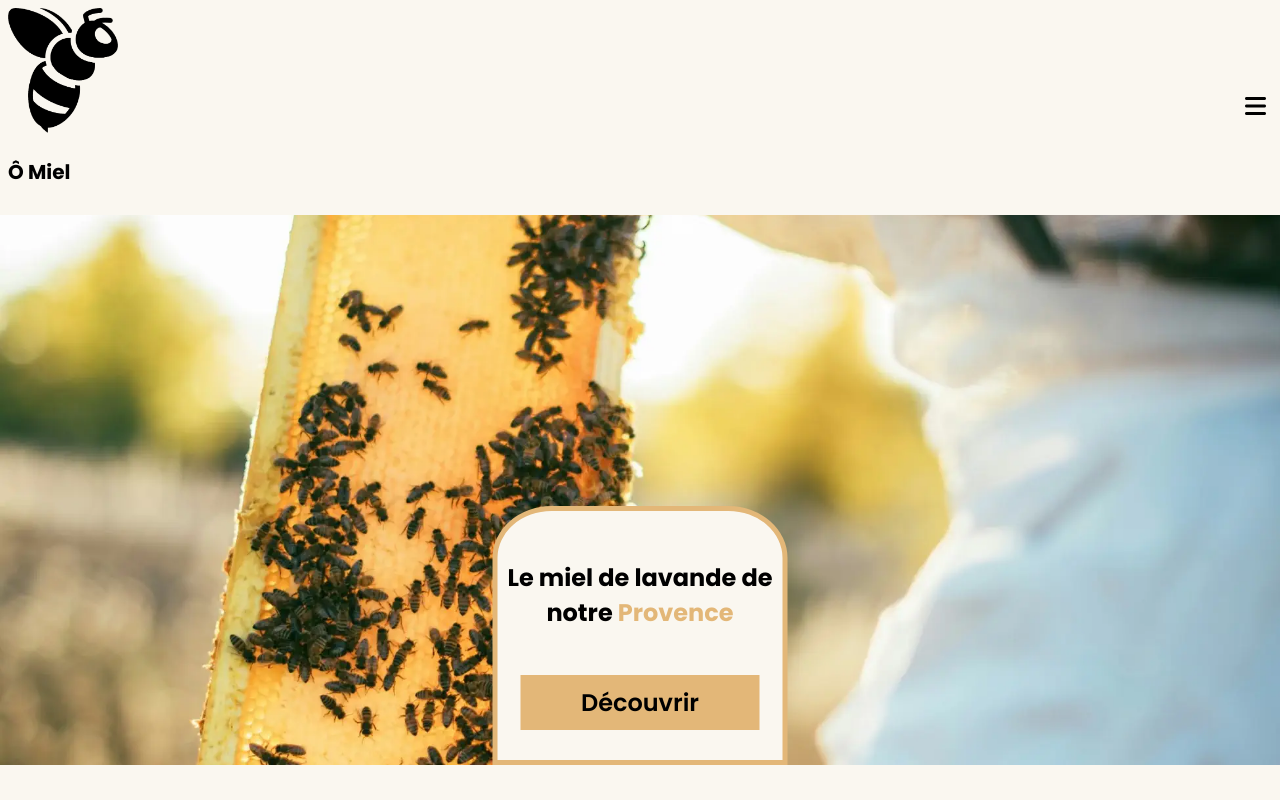
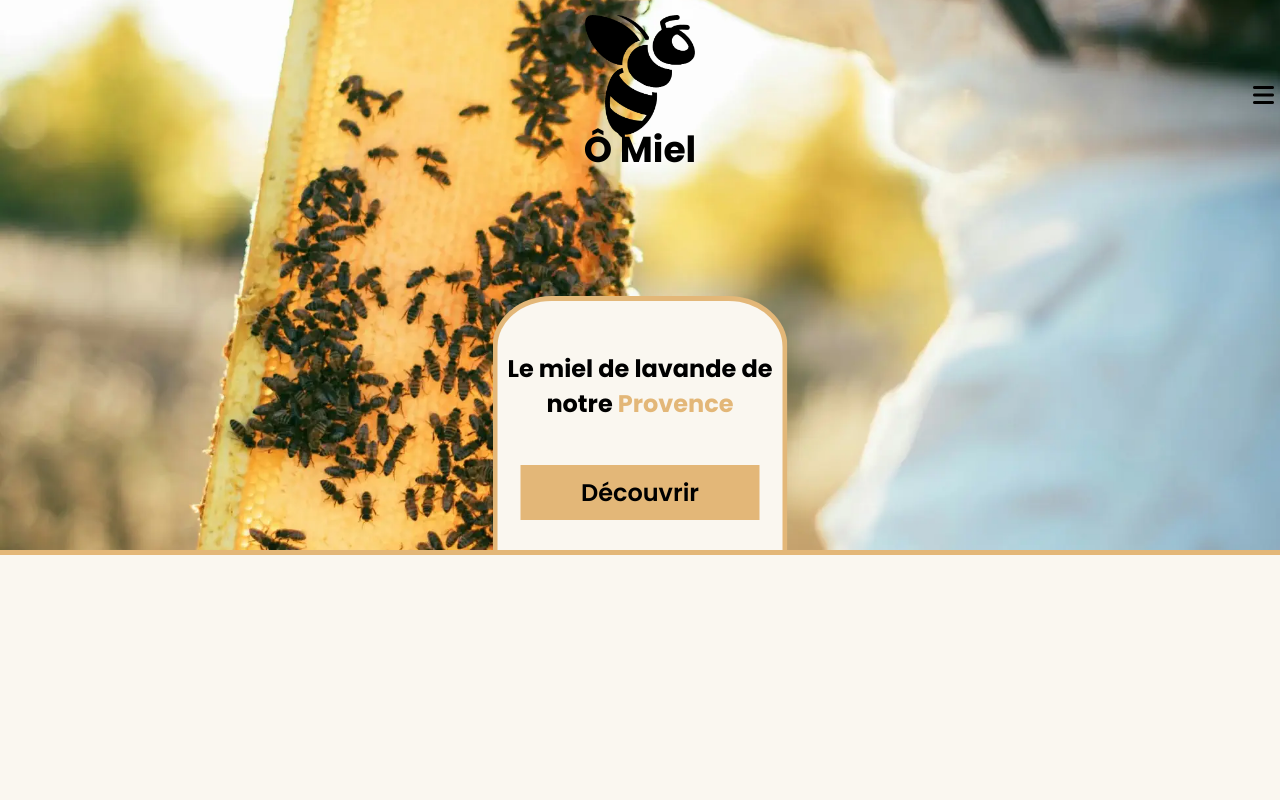
Before and after one commit to AntoineDehan/O-Miel, a website: page index.html in a window 1280 px wide. Drawn offline with Linux system fonts and the light colour scheme.

Commit message:
Section hero

```diff
--- a/index.html
+++ b/index.html
@@ -20,6 +20,7 @@
     <div class="main-conteneur">
       <header>
         <nav class="navbar">
+          <div class="navbar__spacer"></div>
           <div class="navbar__logo">
             <img
               src="./assets/logo.webp"
@@ -27,15 +28,17 @@
             />
             <p class="text-title">Ô Miel</p>
           </div>
-          <button class="navbar__burger" id="burger-toggle">
+          <div class="navbar__nav">
+            <button class="navbar__nav_burger" id="burger-toggle">
               <i class="fa-solid fa-bars"></i>
             </button>
-          <div class="navbar__anchors" id="nav-anchors">
+            <div class="navbar__nav_anchors" id="nav-anchors">
               <button class="close-btn" id="burger-close">X</button>
               <a href="#about">Notre Histoire</a>
               <a href="#product">Notre Miel</a>
               <a href="#review">Vos Avis</a>
               <a href="#question">Vos Questions</a>
+            </div>
           </div>
         </nav>
       </header>
--- a/styles/scss/home/style.scss
+++ b/styles/scss/home/style.scss
@@ -27,6 +27,7 @@ body {
     .text-highlight {
       color: $secondary-color;
     }
+    // A mettre en mixin scss plus tard
     .cta {
       font-family: Poppins;
       font-size: 1.5rem;
@@ -37,26 +38,48 @@ body {
     }
 
     // Règles des sections
+
+    // Header / Navbar
     header {
+      padding-top: 15px;
+      width: 100%;
+      height: 100px;
+      position: absolute;
+      z-index: 1;
       .navbar {
         display: flex;
         justify-content: space-between;
         align-items: center;
-        padding: 0.5rem;
-
+        &__spacer {
+          width: 33%;
+        }
         &__logo {
+          width: 33%;
+          display: flex;
+          flex-direction: column;
+          align-items: center;
+          p {
             font-weight: bold;
+            font-size: 2.25rem;
+            margin: 0;
+            margin-top: -18px;
+          }
           img {
             width: 110px;
+            margin: 0;
           }
         }
-        &__burger {
+        &__nav {
+          width: 33%;
+          display: flex;
+          justify-content: flex-end;
+          &_burger {
             font-size: 1.5rem;
             background: none;
             border: none;
             cursor: pointer;
           }
-        &__anchors {
+          &_anchors {
             display: none;
             flex-direction: column;
             gap: 1rem;
@@ -81,11 +104,14 @@ body {
           }
         }
       }
+    }
 
+    // Section hero
     .hero {
       position: relative;
       width: 100%;
       height: 550px;
+      border-bottom: 5px solid $secondary-color;
       img {
         width: 100%;
         height: 100%;
@@ -97,7 +123,9 @@ body {
           font-size: 1.5rem;
         }
         background-color: $main-bg-color;
-        border: 5px solid $secondary-color;
+        border-top: 5px solid $secondary-color;
+        border-left: 5px solid $secondary-color;
+        border-right: 5px solid $secondary-color;
         display: flex;
         flex-direction: column;
         align-items: center;
```
Also changed, not shown: styles/css/home/style.css, 1 other file. Lines whose indentation alone changed are shown as unchanged.
